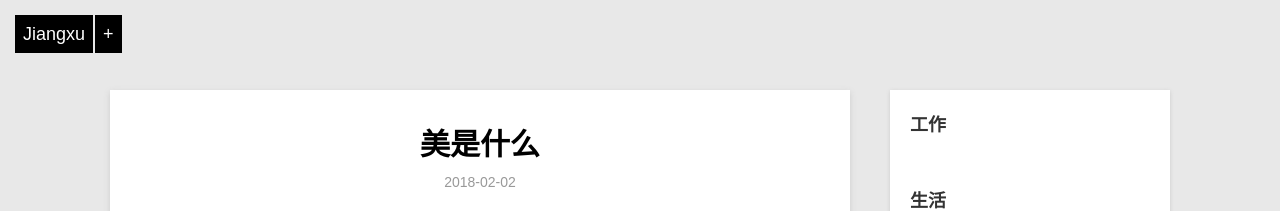
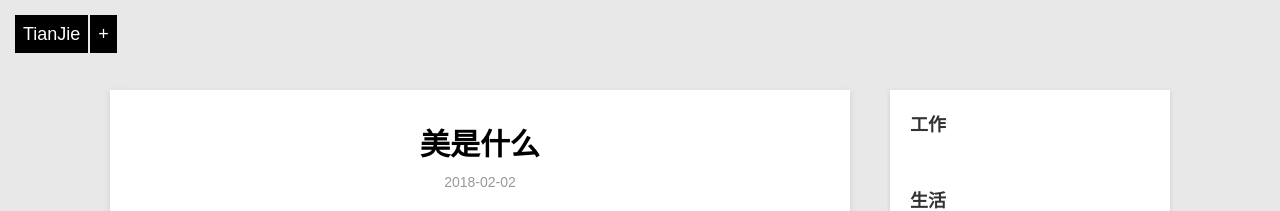
Before and after one commit to simon126649/simon126649.github.io, a Jekyll site: the page built from _posts/blog/2018-02-02-FourEssays on Aesthetics.md, in a window 1280 px wide. Shown: the top 211 px of the page. Built offline with Jekyll 4.4.1, drawn with Linux system fonts in a browser that asks for light colours.

Commit message:
Revert "Update default.html"
This reverts commit dc34d90ec6de7bc10501376caad472356da831c0.

```diff
--- a/_layouts/default.html
+++ b/_layouts/default.html
@@ -3,13 +3,13 @@
 <head>
     <!--
     * Author:         BeiYuu
-    * Revised:        Jiangxu
+    * Revised:        TianJie
     -->
     <meta charset="utf-8" />
     <title>{% if page.title %}{{ page.title }} | {% endif %}{{ site.title }}</title>
-    <meta name="author" content="Jiangxu" />
+    <meta name="author" content="TianJie" />
     <meta name="renderer" content="webkit">
-    <meta name="description" content="Jiangxu" />
+    <meta name="description" content="TianJie" />
     <meta name="viewport" content="width=device-width, initial-scale=1.0, minimum-scale=1.0">
     <link rel="stylesheet" href="/css/default.css" type="text/css" />
     <link rel="shortcut icon" href="/favicon.ico" type="image/x-icon" />
@@ -20,11 +20,11 @@
 
     <div class="home-menu">
         <div class="home-icon-con">
-            <a class="home-menu-icon" href="/">Jiangxu</a>
+            <a class="home-menu-icon" href="/">TianJie</a>
             <a class="home-follow" href="#" title="Contact Me">+</a>
         </div>
         <div class="home-contact">
-            <a href="https://simon126649.github.io" target="_blank" style="margin-left:-5px;"><img src="/images/github.png" alt="" width="22"/></a>
+            <a href="https://violettianjie.github.io" target="_blank" style="margin-left:-5px;"><img src="/images/github.png" alt="" width="22"/></a>
 
         </div>
     </div>
```
